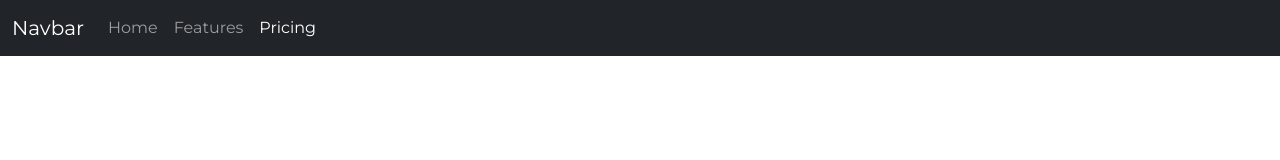
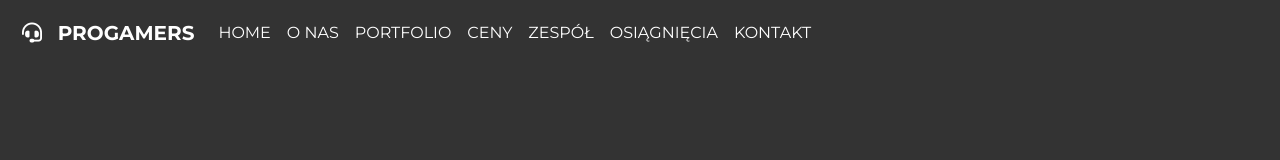
Before and after one commit to coolmilka/responsive-site, a plain HTML site: page index.html in a window 1280 px wide. Drawn offline with nearby package versions, Linux system fonts and the light colour scheme.

Commit message:
nav style

```diff
--- a/index.html
+++ b/index.html
@@ -22,12 +22,11 @@
     ></script>
   </head>
   <body data-bs-spy="scroll" data-bs-target="#navbar">
-    <nav
-      class="navbar navbar-expand-lg navbar-dark bg-dark fixed-top"
-      id="navbar"
-    >
+    <nav class="navbar navbar-expand-lg fixed-top" id="navbar">
       <div class="container-fluid">
-        <a class="navbar-brand" href="#">Navbar</a>
+        <a class="navbar-brand" href="#"
+          ><i class="fas fa-headset"></i> progamers</a
+        >
         <button
           class="navbar-toggler"
           type="button"
@@ -37,20 +36,21 @@
           aria-expanded="false"
           aria-label="Toggle navigation"
         >
-          <span class="navbar-toggler-icon"></span>
+          <i class="fas fa-bars"></i>
         </button>
         <div class="collapse navbar-collapse" id="navbarNavAltMarkup">
           <div class="navbar-nav ml-auto">
             <a class="nav-link active" href="#">Home</a>
-            <a class="nav-link" href="#features">Features</a>
-            <a class="nav-link" href="#pricing">Pricing</a>
+            <a class="nav-link" href="#aboutus">o nas</a>
+            <a class="nav-link" href="#portfolio">portfolio</a>
+            <a class="nav-link" href="#prices">ceny</a>
+            <a class="nav-link" href="#team">zespół</a>
+            <a class="nav-link" href="#achievements">osiągnięcia</a>
+            <a class="nav-link" href="#contact">kontakt</a>
           </div>
         </div>
       </div>
     </nav>
-
-    <div id="features" style="height: 100vh"></div>
-    <div id="pricing" style="height: 100vh"></div>
 
     <script
       src="https://cdn.jsdelivr.net/npm/bootstrap@5.0.0-beta1/dist/js/bootstrap.bundle.min.js"
--- a/scss/style.scss
+++ b/scss/style.scss
@@ -13,4 +13,29 @@ html {
 body {
   font-family: "Montserrat", sans-serif;
   position: relative;
+  background-color: #333;
 }
+
+// NAV
+
+nav {
+  text-transform: uppercase;
+
+  a,
+  i {
+    color: #fff;
+    transition: color 0.3s;
+  }
+  a:hover {
+    color: #039dff;
+  }
+  i {
+    padding: 10px;
+  }
+  .navbar-brand {
+    font-weight: bold;
+  }
+  .active {
+    color: #039ddf;
+  }
+}
```
Also changed, not shown: css/style.css, 1 other file.
